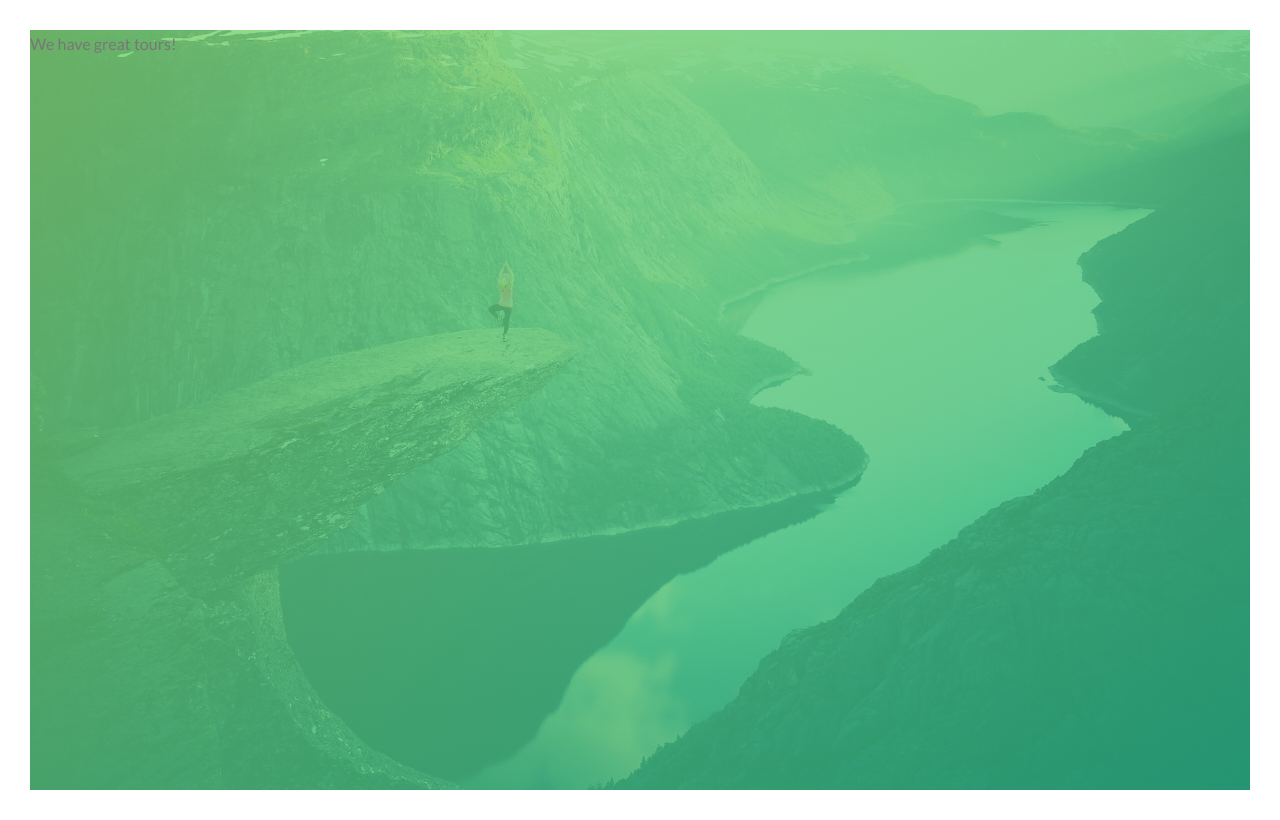
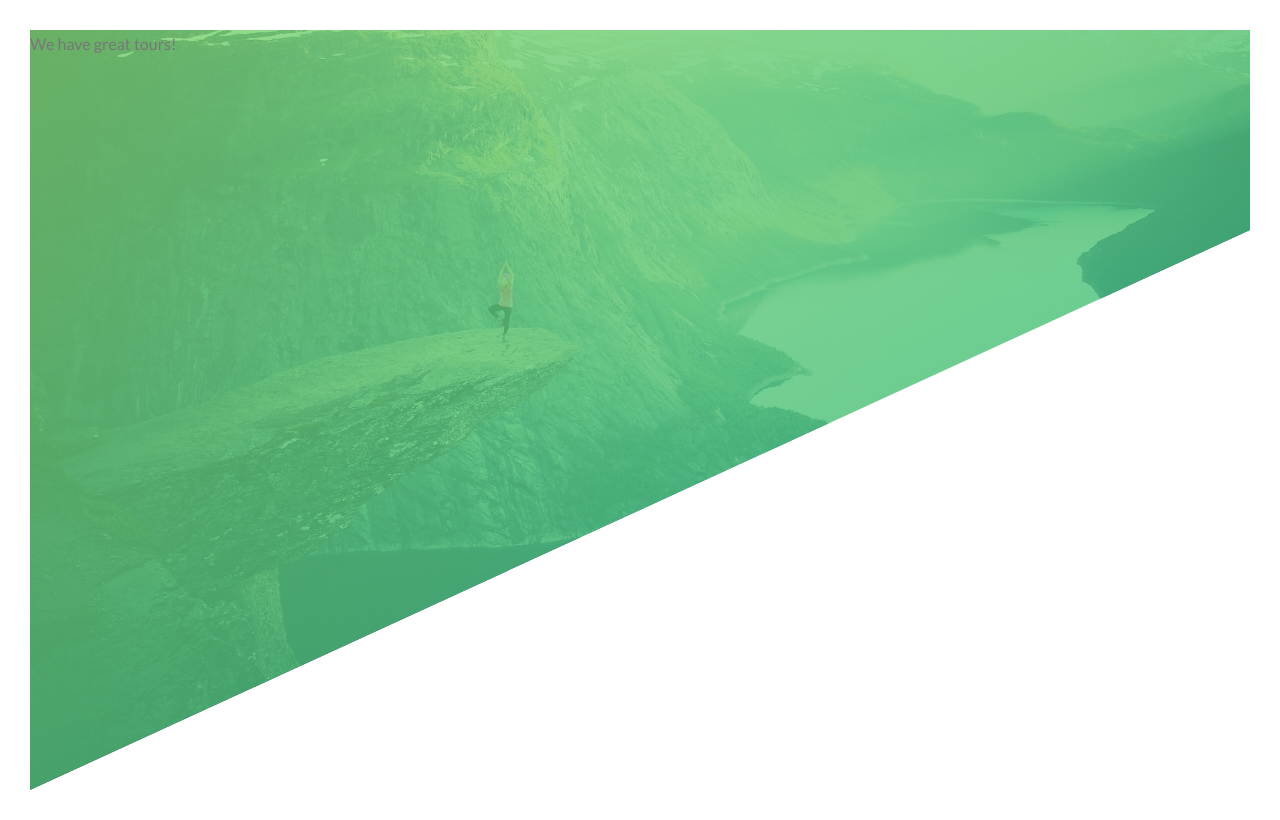
Before and after one commit to ramon-villarreal-leal/css-sass-practice, a plain HTML site: page Na/index.html in a window 1280 px wide. Drawn offline with Linux system fonts and the light colour scheme.

Commit message:
messing with no clip path

```diff
--- a/Na/css/style.css
+++ b/Na/css/style.css
@@ -33,4 +33,6 @@ body {
     url("../img/hero.jpg");
     background-size: cover;
     background-position: top;
+
+    clip-path: polygon(0 0, 100% 0, 100% 200px,0 100%);
 }
```
